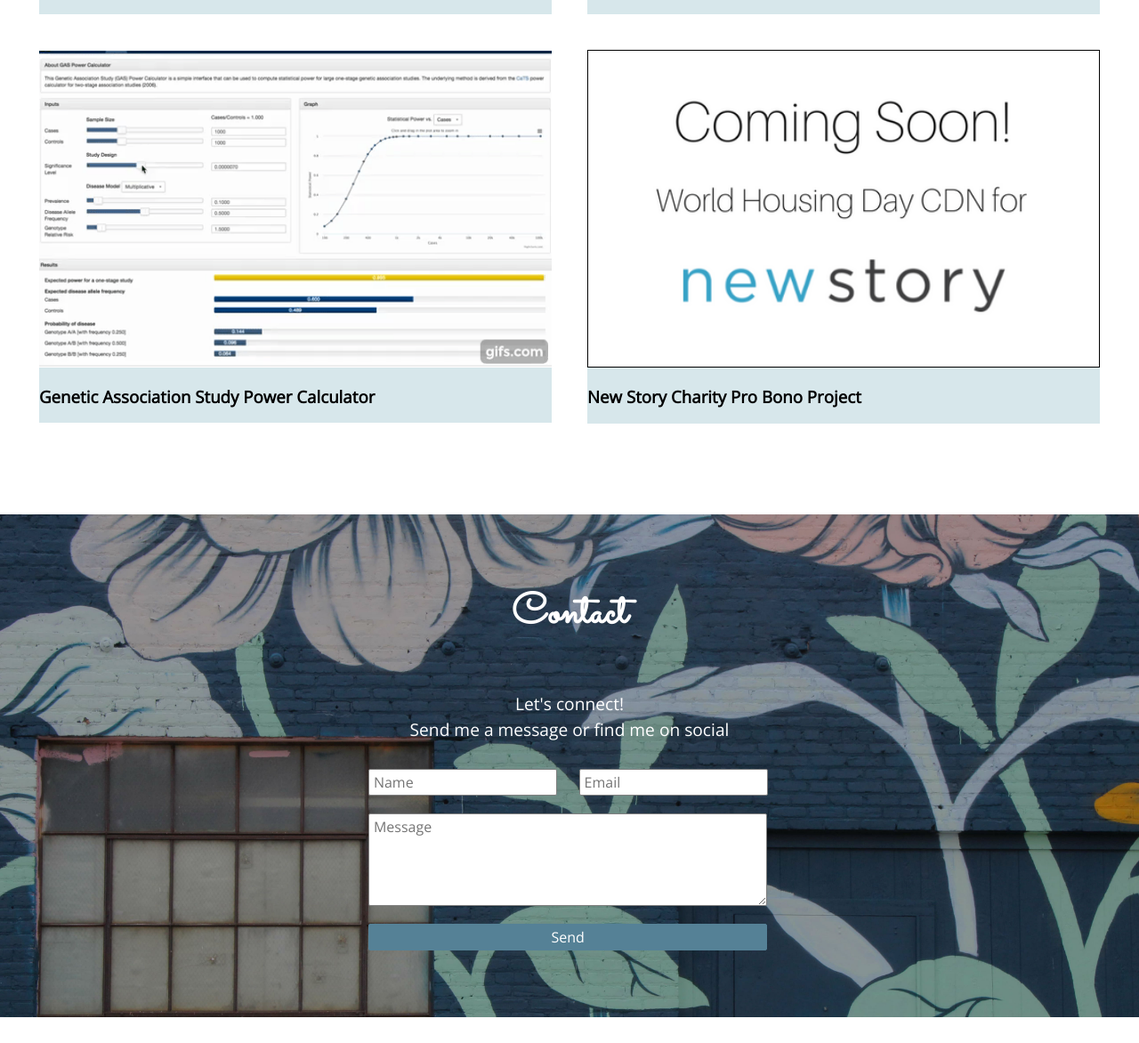
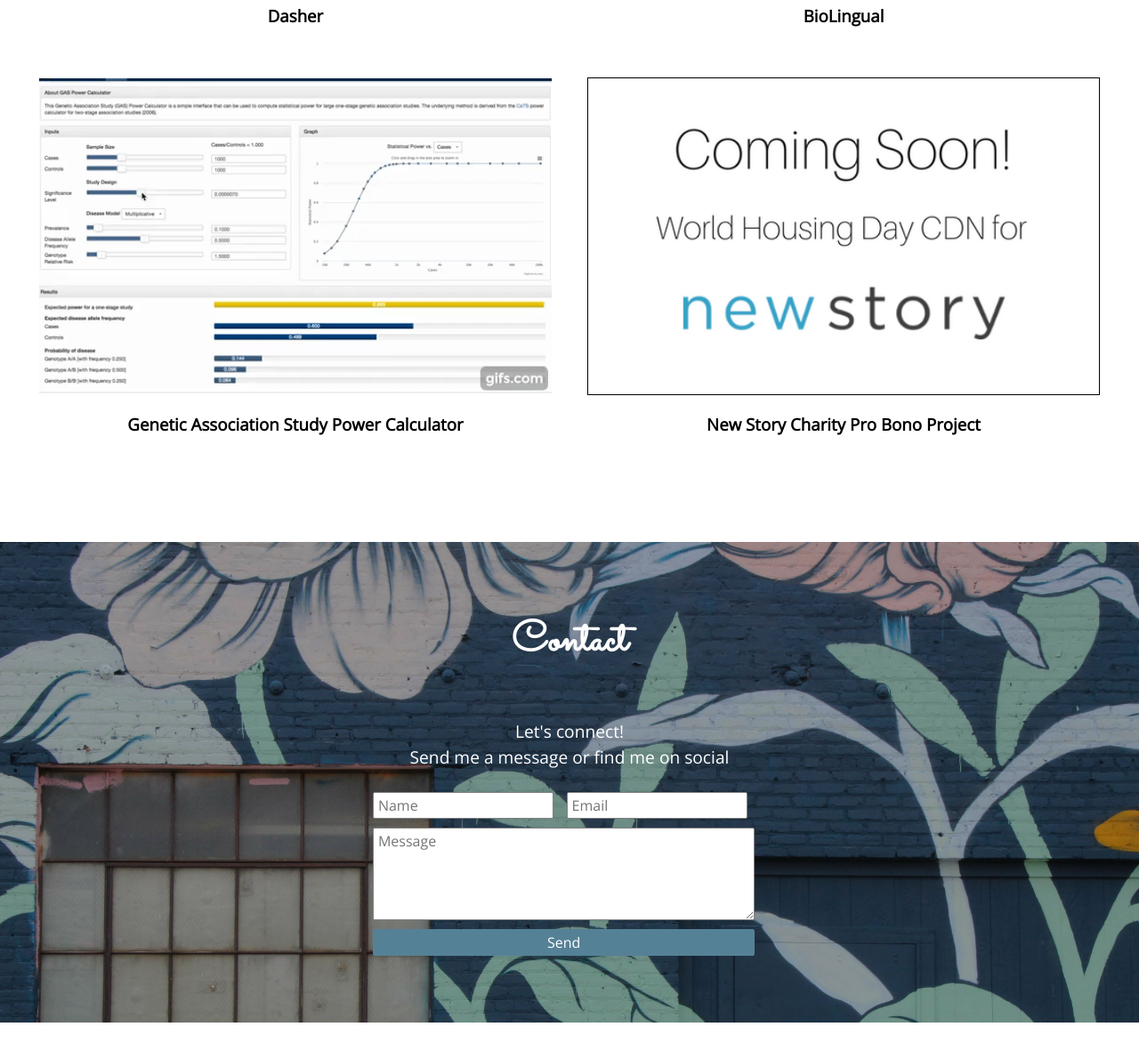
Before and after one commit to jenlij/jenniferlijohnson, a plain HTML site: page index.html in a window 1280 px wide. Shown: the part 2946-4118 px from the top of the page at 89% size. Drawn offline with nearby package versions, Linux system fonts and the light colour scheme.

Commit message:
alters font sizes

```diff
--- a/index.html
+++ b/index.html
@@ -91,6 +91,7 @@
     </section>
     <section class="tech" id="tech">
         <h2 class="tech-title">Technologies</h2>
+        <div class="tech-tagline">Here are some of the technologies I've worked with</div>
         <div class="tech-logos">
             <i class="devicon devicon-javascript-plain"></i>
             <i class="devicon devicon-react-original-wordmark"></i>
--- a/stylesheets/main.css
+++ b/stylesheets/main.css
@@ -149,6 +149,12 @@ a {
     margin-bottom: 1em;
     color: white;
 }
+.tech-tagline {
+    color: white;
+    font-size: 0.9em;
+    margin-bottom: 1em;
+}
+
 .devicon {
     padding: 0.3em;
 }
@@ -177,7 +183,8 @@ a {
 .project {
     width: 95%;
     margin: 1em;
-    background-color: rgb(215,231,235);
+    text-align: center;
+    /* background-color: rgb(215,231,235); */
 }
 .dasher {
     width: 100%;
@@ -237,7 +244,7 @@ input {
     border-radius: 2px;
     width: 45%;
     padding: 5px;
-    margin: 10px;
+    margin: 5px;
 }
 textarea {
     font-family: 'Open Sans', sans-serif;
@@ -245,7 +252,7 @@ textarea {
     border-radius: 2px;
     width: 95%;
     padding: 5px;
-    margin: 10px;
+    margin: 5px;
 }
 .contact-tagline {
     color: white;
@@ -260,7 +267,7 @@ textarea {
     background: rgb(85,129,150);
     color: white;
     padding: 5px;
-    margin: 10px;
+    margin: 5px;
     margin-bottom: 25px;
     width: 95%;
 }
```
